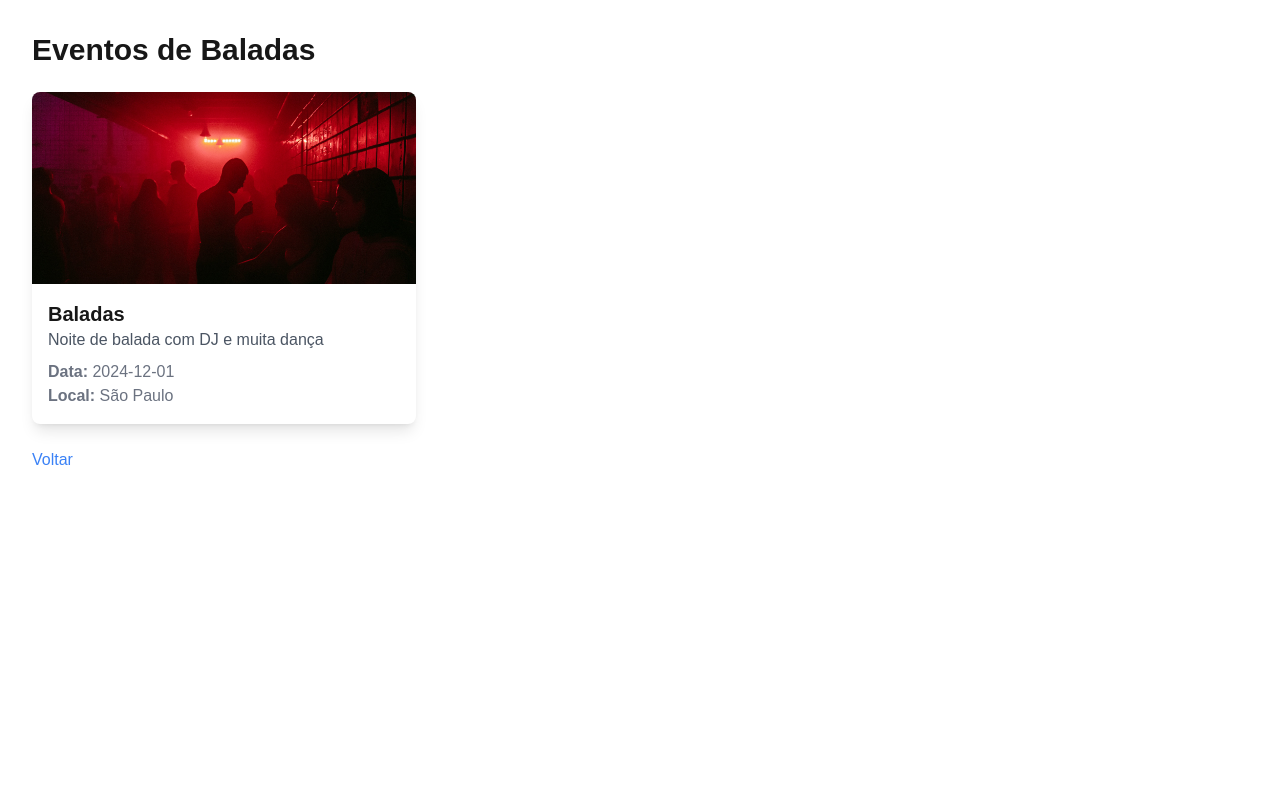
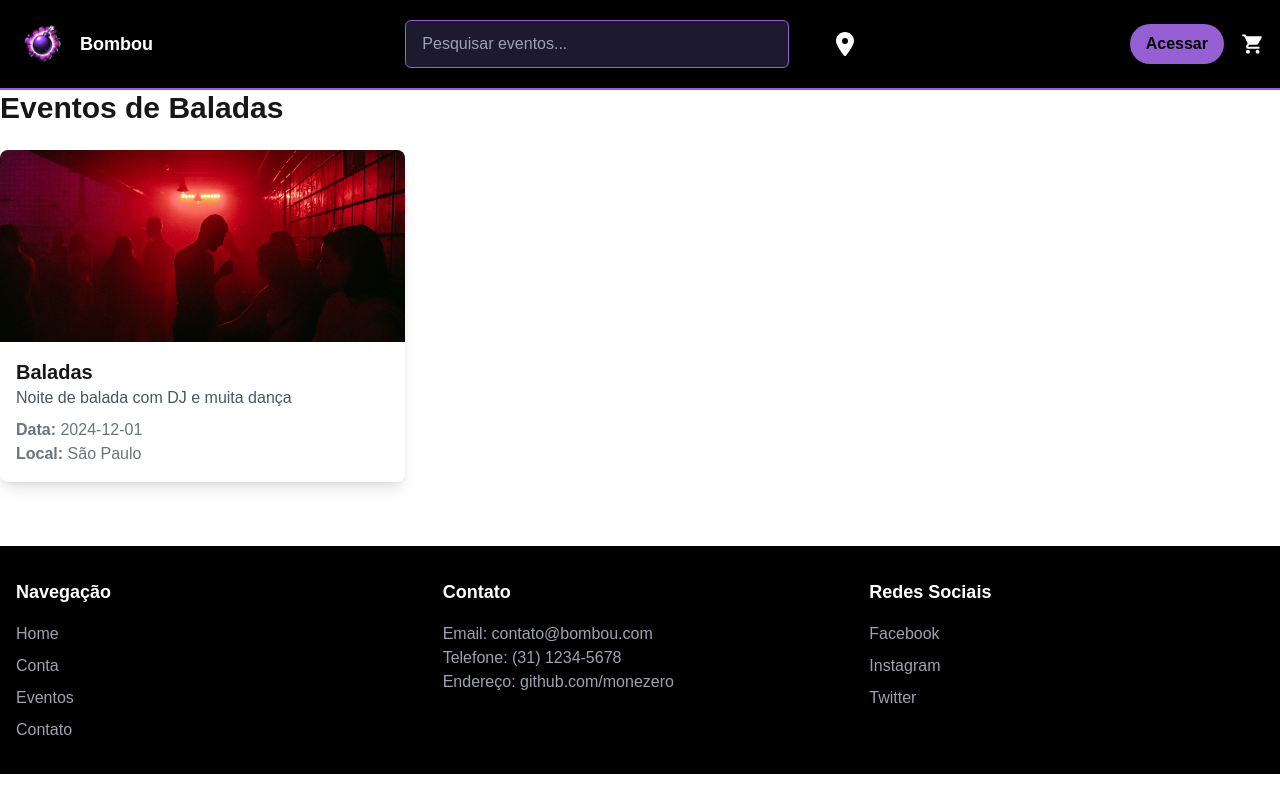
Before and after one commit to monezero/Bombou, a Next.js app: page /events/tags/baladas in a window 1280 px wide. Built offline with nearby package versions, Linux system fonts and the light colour scheme.

Commit message:
header fix

```diff
--- /dev/null
+++ b/src/app/components/Footer.tsx
@@ -0,0 +1,42 @@
+"use client"
+import Link from 'next/link';
+import React from 'react';
+
+const Footer: React.FC = () => {
+    return (
+        <footer className="bg-black text-white py-8 mt-16">
+        <div className="max-w-7xl mx-auto px-4 grid grid-cols-1 md:grid-cols-3 gap-8">
+
+          <div>
+            <h2 className="text-lg font-semibold mb-4">Navegação</h2>
+            <ul className="space-y-2">
+              <li><Link href="/"><span className="text-gray-400 hover:text-bombou_roxo">Home</span></Link></li>
+              <li><Link href="/account"><span className="text-gray-400 hover:text-bombou_roxo">Conta</span></Link></li>
+              <li><Link href="/events"><span className="text-gray-400 hover:text-bombou_roxo">Eventos</span></Link></li>
+              <li><Link href="/contact"><span className="text-gray-400 hover:text-bombou_roxo">Contato</span></Link></li>
+            </ul>
+          </div>
+
+
+          <div>
+            <h2 className="text-lg font-semibold mb-4">Contato</h2>
+            <p className="text-gray-400">Email: contato@bombou.com</p>
+            <p className="text-gray-400">Telefone: (31) 1234-5678</p>
+            <p className="text-gray-400">Endereço: github.com/monezero</p>
+          </div>
+
+
+          <div>
+            <h2 className="text-lg font-semibold mb-4">Redes Sociais</h2>
+            <ul className="space-y-2">
+              <li><a href="#" className="text-gray-400 hover:text-bombou_roxo">Facebook</a></li>
+              <li><a href="#" className="text-gray-400 hover:text-bombou_roxo">Instagram</a></li>
+              <li><a href="#" className="text-gray-400 hover:text-bombou_roxo">Twitter</a></li>
+            </ul>
+          </div>
+        </div>
+      </footer>
+    );
+};
+
+export default Footer;
--- /dev/null
+++ b/src/app/components/Header.tsx
@@ -0,0 +1,50 @@
+"use client"
+import Link from 'next/link';
+import React from 'react';
+import { IoMdCart } from "react-icons/io";
+import { FaLocationDot } from "react-icons/fa6";
+
+
+const Header: React.FC = () => {
+    return (
+        <header className="bg-black text-white p-4">
+    <div className="container mx-auto flex items-center justify-between">
+          {/* logo e nome */}
+          <div className="flex items-center space-x-2">
+            <img src="/bombouroxo.png" alt="Logo" className="h-14 w-14" />
+            <span className="text-lg font-semibold">Bombou</span>
+          </div>
+
+          {/* barra de pesquisa */}
+          <div className="flex items-center space-x-6">
+            <input
+              type="text"
+              placeholder="Pesquisar eventos..."
+              className="px-4 py-2 w-96 rounded-md border border-bombou_roxo bg-bombou_slate text-white h-12"
+            />
+            <div className="flex items-center space-x-1 px-5">
+              <button aria-label="Location" className="text-white">
+                <FaLocationDot className="w-6 h-6" />
+              </button>
+
+            </div>
+          </div>
+
+          <div className="flex items-center space-x-4">
+            <Link href="/account">
+              <button className="px-4 py-2 bg-bombou_roxo text-black font-semibold rounded-full">
+                Acessar
+              </button>
+            </Link>
+            <div className="flex items-center space-x-1">
+                <button>
+                <IoMdCart className="w-6 h-6" />
+                </button>
+            </div>
+          </div>
+        </div>
+      </header>
+    );
+};
+
+export default Header;
--- a/src/app/events/tags/[tag]/EventsByTagClient.tsx
+++ b/src/app/events/tags/[tag]/EventsByTagClient.tsx
@@ -1,8 +1,9 @@
 "use client";
-
+import Header from '@/app/components/Header';
 import { useRouter } from 'next/navigation';
 import Image from 'next/image';
-
+import Link from 'next/link';
+import Footer from '@/app/components/Footer';
 interface Event {
   id: number;
   image: string;
@@ -22,7 +23,10 @@ const EventsByTagClient: React.FC<EventsByTagProps> = ({ events, tag }) => {
   const router = useRouter();
 
   return (
-    <div className="p-8">
+    <>
+    <Header />
+    <div className="h-0.5 bg-bombou_roxo"></div>
+
       <h1 className="text-3xl font-bold mb-6">Eventos de {tag.charAt(0).toUpperCase() + tag.slice(1)}</h1>
 
       {events.length === 0 ? (
@@ -53,13 +57,8 @@ const EventsByTagClient: React.FC<EventsByTagProps> = ({ events, tag }) => {
         </div>
       )}
 
-      <button
-        onClick={() => router.back()}
-        className="mt-6 text-blue-500 hover:underline"
-      >
-        Voltar
-      </button>
-    </div>
+    <Footer />
+  </>
   );
 };
 
--- a/src/app/page.tsx
+++ b/src/app/page.tsx
@@ -2,6 +2,8 @@
 import Link from "next/link";
 import CustomSwiper from "./components/Swiper";
 import { useEffect, useState } from "react";
+import Header from "./components/Header";
+import Footer from "./components/Footer";
 
 export default function Home() {
   const data = [
@@ -12,39 +14,7 @@ export default function Home() {
 
   return (
     <>
-      <header className="bg-black text-white p-4">
-        <div className="max-w-7xl mx-auto flex items-center justify-between">
-          {/* logo e nome */}
-          <div className="flex items-center space-x-2">
-            <img src="/bombouroxo.png" alt="Logo" className="h-14 w-14" />
-            <span className="text-lg font-semibold">Bombou</span>
-          </div>
-
-          {/* barra de pesquisa */}
-          <div className="flex items-center space-x-6">
-            <input
-              type="text"
-              placeholder="Pesquisar eventos..."
-              className="px-4 py-2 w-96 rounded-md border border-bombou_roxo bg-bombou_slate text-white h-12"
-            />
-            <div className="flex items-center space-x-1 px-5">
-              <button aria-label="Location" className="text-white">
-                📍
-              </button>
-              <span>Local</span>
-            </div>
-          </div>
-
-          <div className="flex items-center space-x-4">
-            <Link href="/account">
-              <button className="px-4 py-2 bg-bombou_roxo text-black font-semibold rounded-full">
-                Acessar
-              </button>
-            </Link>
-            <div className="flex items-center space-x-1">Carrinho de compras</div>
-          </div>
-        </div>
-      </header>
+      <Header />
       <div className="h-0.5 bg-bombou_roxo"></div>
 
       <main>
@@ -152,38 +122,7 @@ export default function Home() {
         </div>
       </div>
 
-      <footer className="bg-black text-white py-8 mt-16">
-        <div className="max-w-7xl mx-auto px-4 grid grid-cols-1 md:grid-cols-3 gap-8">
-
-          <div>
-            <h2 className="text-lg font-semibold mb-4">Navegação</h2>
-            <ul className="space-y-2">
-              <li><Link href="/"><span className="text-gray-400 hover:text-bombou_roxo">Home</span></Link></li>
-              <li><Link href="/account"><span className="text-gray-400 hover:text-bombou_roxo">Conta</span></Link></li>
-              <li><Link href="/events"><span className="text-gray-400 hover:text-bombou_roxo">Eventos</span></Link></li>
-              <li><Link href="/contact"><span className="text-gray-400 hover:text-bombou_roxo">Contato</span></Link></li>
-            </ul>
-          </div>
-
-
-          <div>
-            <h2 className="text-lg font-semibold mb-4">Contato</h2>
-            <p className="text-gray-400">Email: contato@bombou.com</p>
-            <p className="text-gray-400">Telefone: (31) 1234-5678</p>
-            <p className="text-gray-400">Endereço: github.com/monezero</p>
-          </div>
-
-
-          <div>
-            <h2 className="text-lg font-semibold mb-4">Redes Sociais</h2>
-            <ul className="space-y-2">
-              <li><a href="#" className="text-gray-400 hover:text-bombou_roxo">Facebook</a></li>
-              <li><a href="#" className="text-gray-400 hover:text-bombou_roxo">Instagram</a></li>
-              <li><a href="#" className="text-gray-400 hover:text-bombou_roxo">Twitter</a></li>
-            </ul>
-          </div>
-        </div>
-      </footer>
+     <Footer />
     </>
 
   );
```
